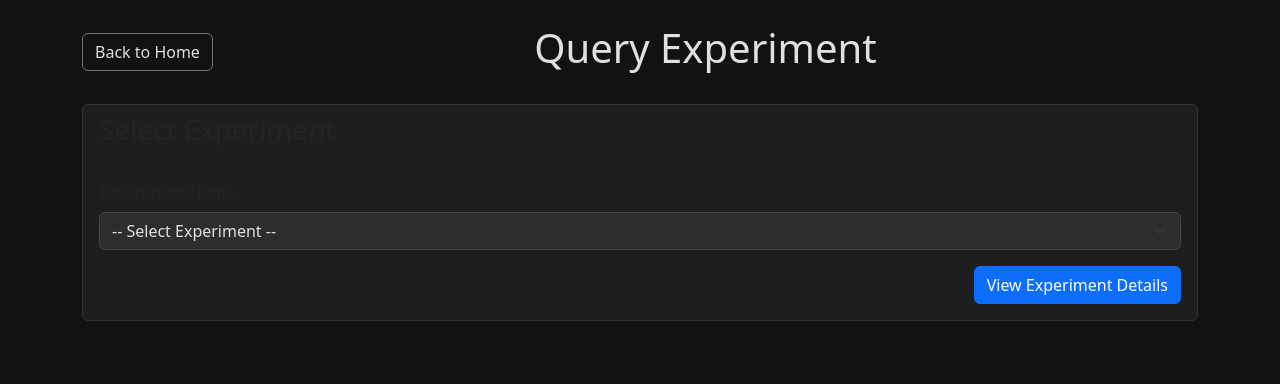
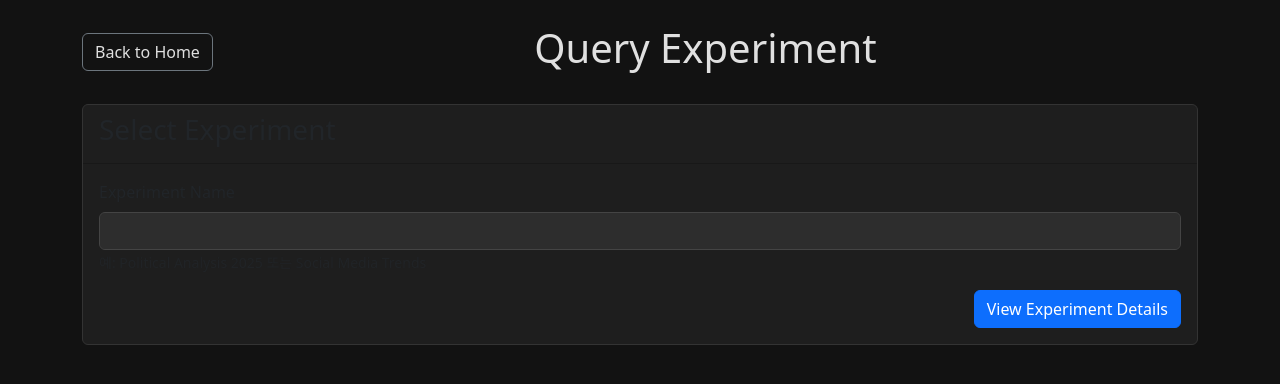
Before and after one commit to MarioneOg/databases_project, a Flask app: page /experiment_query in a window 1280 px wide. Shown: the top 384 px of the page. Run offline with Flask 3, Linux system fonts and the light colour scheme.

Commit message:
experiment_query worked

```diff
--- a/GUI_Application/Application.py
+++ b/GUI_Application/Application.py
@@ -1392,6 +1392,7 @@ def experiment_query():
 # GET request - show form to query experiment
     else:
         conn = get_db_connection()
+        # debug
         if not conn:
             print("❌ DB connection failed")
         if conn:
@@ -1421,6 +1422,12 @@ def query_experiment(experiment_name):
 
             project = cursor.fetchone()
 
+            # convert date
+            if project and 'start_date' in project and project['start_date']:
+                project['start_date'] = str(project['start_date'])
+            if project and 'end_date' in project and project['end_date']:
+                project['end_date'] = str(project['end_date'])
+
             if not project:
                 return {"status": "error", "message": "Project not found"}
 
--- a/GUI_Application/templates/experiment_query.html
+++ b/GUI_Application/templates/experiment_query.html
@@ -58,12 +58,8 @@
                 <form method="POST" action="{{ url_for('experiment_query') }}">
                     <div class="mb-3">
                         <label for="experiment_name" class="form-label">Experiment Name</label>
-                        <select class="form-select" id="experiment_name" name="experiment_name" required>
-                            <option value="">-- Select Experiment --</option>
-                            {% for experiment in experiments %}
-                                <option value="{{ experiment['name'] }}">{{ experiment['name'] }}</option>
-                            {% endfor %}
-                        </select>
+                        <input type="text" class="form-control" id="experiment_name" name="experiment_name" required>
+                        <small class="form-text text-muted">예: Political Analysis 2025 또는 Social Media Trends</small>
                     </div>
 
                     <div class="text-end">
--- a/GUI_Application/templates/experiment_result.html
+++ b/GUI_Application/templates/experiment_results.html
@@ -77,8 +77,8 @@
                         <p><strong>Institute:</strong> {{ project.institute_name }}</p>
                     </div>
                     <div class="col-md-6">
-                        <p><strong>Start Date:</strong> {{ project.start_date.strftime('%Y-%m-%d') }}</p>
-                        <p><strong>End Date:</strong> {{ project.end_date.strftime('%Y-%m-%d') }}</p>
+                        <p><strong>Start Date:</strong> {{ project.start_date }}</p>
+                        <p><strong>End Date:</strong> {{ project.end_date }}</p>
                     </div>
                 </div>
             </div>
@@ -142,7 +142,7 @@
                                     <tr>
                                         <td>{{ post.post_social_media }}</td>
                                         <td>{{ post.post_username }}</td>
-                                        <td>{{ post.post_time.strftime('%H:%M') }}</td>
+                                        <td>{{ post.post_time }}</td>
                                         <td>
                                             <div style="max-height: 100px; overflow-y: auto;">
                                                 {{ post.text|truncate(200) }}
```
